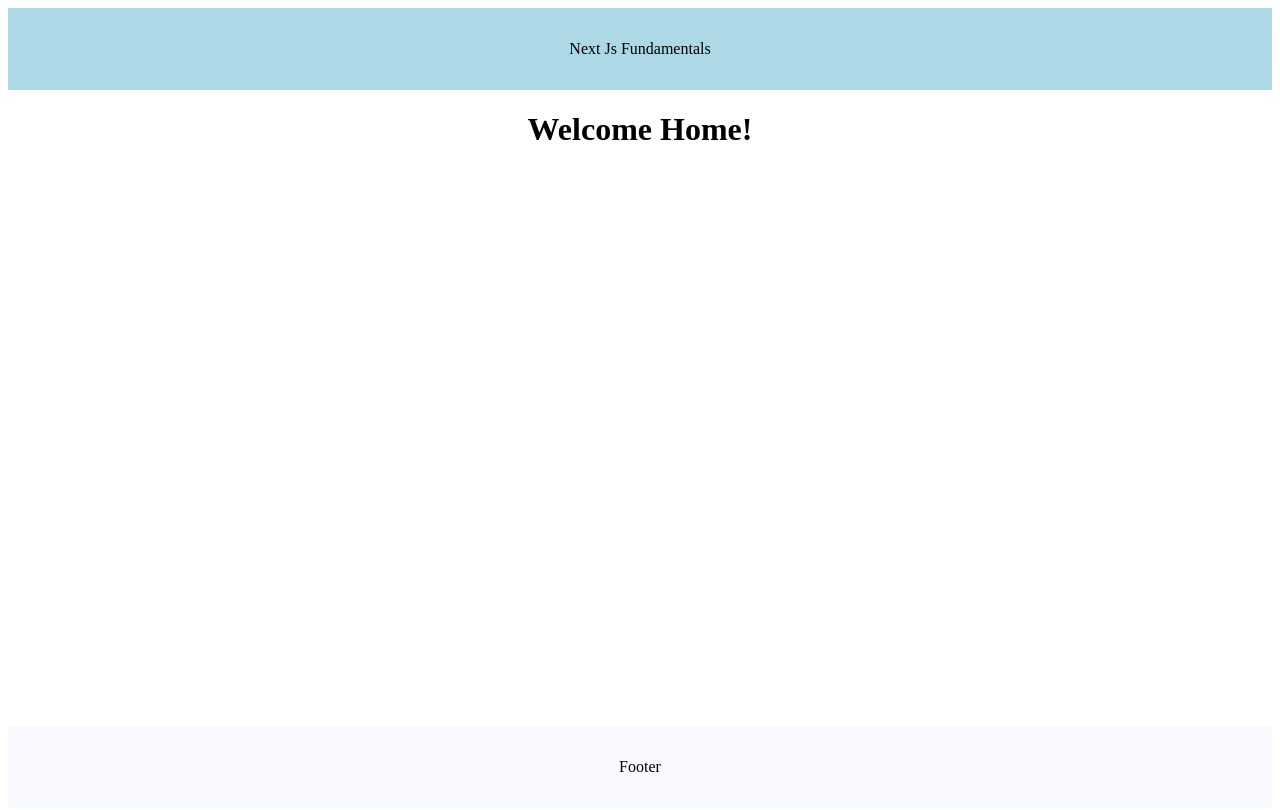
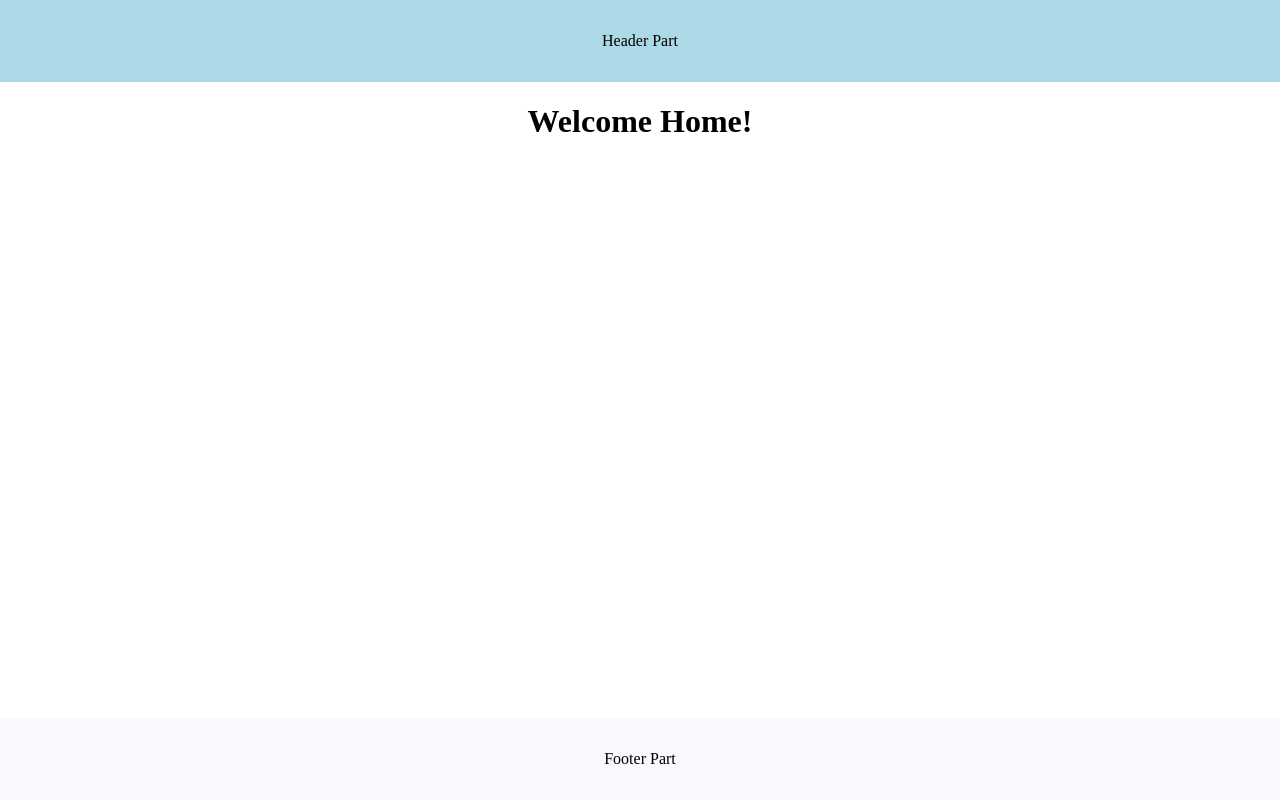
Before and after one commit to Mosharaf456/nextjs-fundamentals, a Next.js app: page / in a window 1280 px wide. Shown: the top 810 px of the page. Built offline with nearby package versions, Linux system fonts and the light colour scheme.

Commit message:
ref common layout added with header footer set

```diff
--- a/src/app/layout.tsx
+++ b/src/app/layout.tsx
@@ -1,5 +1,5 @@
 export const metadata = {
-  title: 'Next Js Fundamentals',
+  title: 'NEXT JS Fundamentals',
   description: 'Generated by Next.js',
 }
 
@@ -9,12 +9,16 @@
   children: React.ReactNode
 }) {
   return (
-    <html lang="en">
+    <html lang="en"
+    >
       <body
          style={{
+          minHeight: '100vh',
           display: 'flex',
           flexDirection: 'column',
-          minHeight: '100vh',
+
+          margin: 0,
+          padding: 0,
         }}
       >
           <header
@@ -27,12 +31,11 @@
           >
             <title>{metadata.title}</title>
             <meta name="description" content={metadata.description} />
-            <p>{metadata.title}</p>
+            <p>Header Part</p>
           </header>
 
           <main
             style={{
-              flex: 1,
               textAlign: 'center',
             }}
           >
@@ -41,12 +44,14 @@
 
           <footer
             style={{
+              marginTop: 'auto',
+
               background: 'ghostwhite',
+              textAlign: 'center',
               padding: '1rem',
-              textAlign: 'center',
             }}
           >
-              <p>Footer</p>
+              <p>Footer Part</p>
           </footer>
 
       </body>
```
